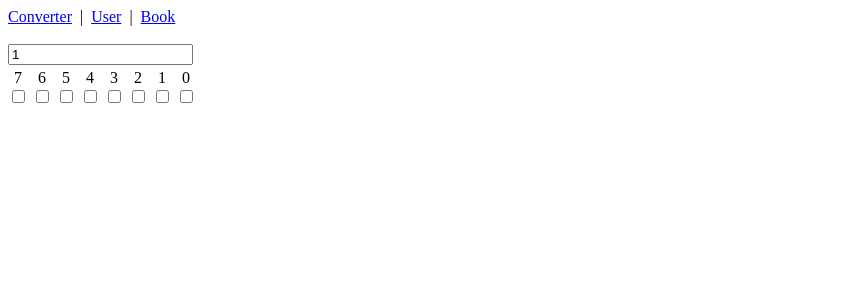
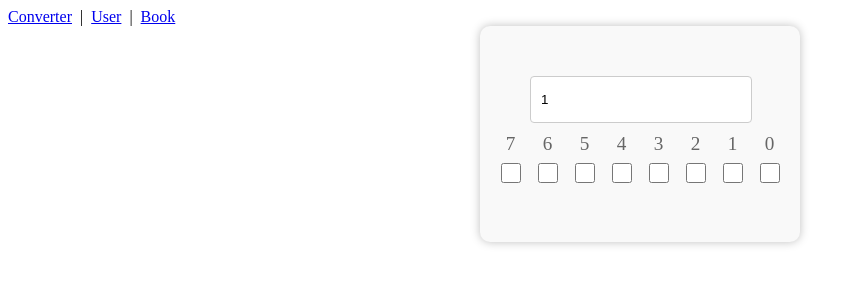
Before and after one commit to Aspergillusplay/angular-homework, an Angular app: page /converter in a window 1280 px wide. Shown: the top 300 px of the page, without its empty margins (0-859 px from the left). Built offline with nearby package versions, Linux system fonts and the light colour scheme.

Commit message:
Design for converter

```diff
--- a/src/converter/converter.component.css
+++ b/src/converter/converter.component.css
@@ -1,10 +1,45 @@
+.main-container {
+  display: flex;
+  flex-direction: column;
+  align-items: center;
+  padding: 50px;
+  background-color: #f9f9f9;
+  border-radius: 10px;
+  box-shadow: 0 0 10px rgba(0,0,0,0.25);
+  width: 220px;
+  margin: 0 auto;
+}
+
 .wrapper {
   display: flex;
+  justify-content: center;
 }
+
 .inside {
-  margin-right: 4px;
-  margin-top: 4px;
+  margin: 5px;
   display: flex;
   flex-direction: column;
   align-items: center;
 }
+
+.inside label {
+  font-size: 1.2em;
+  color: #666;
+  margin-bottom: 5px;
+}
+
+.inside input[type="checkbox"] {
+  width: 20px;
+  height: 20px;
+  cursor: pointer;
+}
+
+input[type="number"] {
+  display: block;
+  width: 200px;
+  height: 35px;
+  padding: 5px 10px;
+  margin: 0 auto 5px;
+  border: 1px solid #ccc;
+  border-radius: 4px;
+}
--- a/src/converter/converter.component.html
+++ b/src/converter/converter.component.html
@@ -1,10 +1,9 @@
-<br/>
-<br/>
-<input type="number" [formControl]="hodnota" (change)="onChangeInput()"/>
-<div class="wrapper">
-  <div *ngFor="let box of boxes; let i = index" class="inside">
-    <label class="reverse">{{boxes.length - 1 - i}}</label>
-    <div class="boxes"><input type="checkbox" [checked]="box" (click)="onChangeCheckbox(i); $event.preventDefault()" /></div>
+<div class="main-container">
+  <input type="number" [formControl]="hodnota" (change)="onChangeInput()"/>
+  <div class="wrapper">
+    <div *ngFor="let box of boxes; let i = index" class="inside">
+      <label class="reverse">{{boxes.length - 1 - i}}</label>
+      <div class="boxes"><input type="checkbox" [checked]="box" (click)="onChangeCheckbox(i); $event.preventDefault()" /></div>
+    </div>
   </div>
 </div>
-<br/>
```
